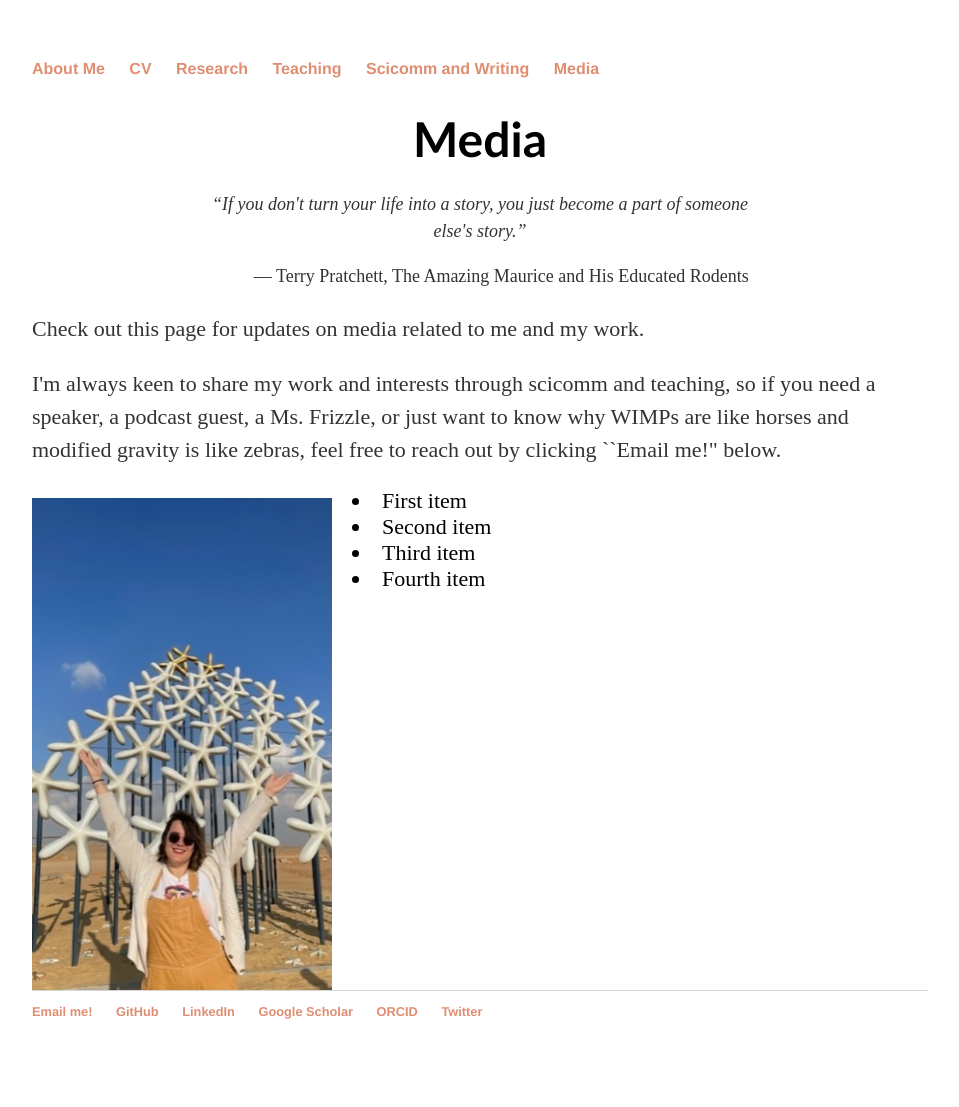
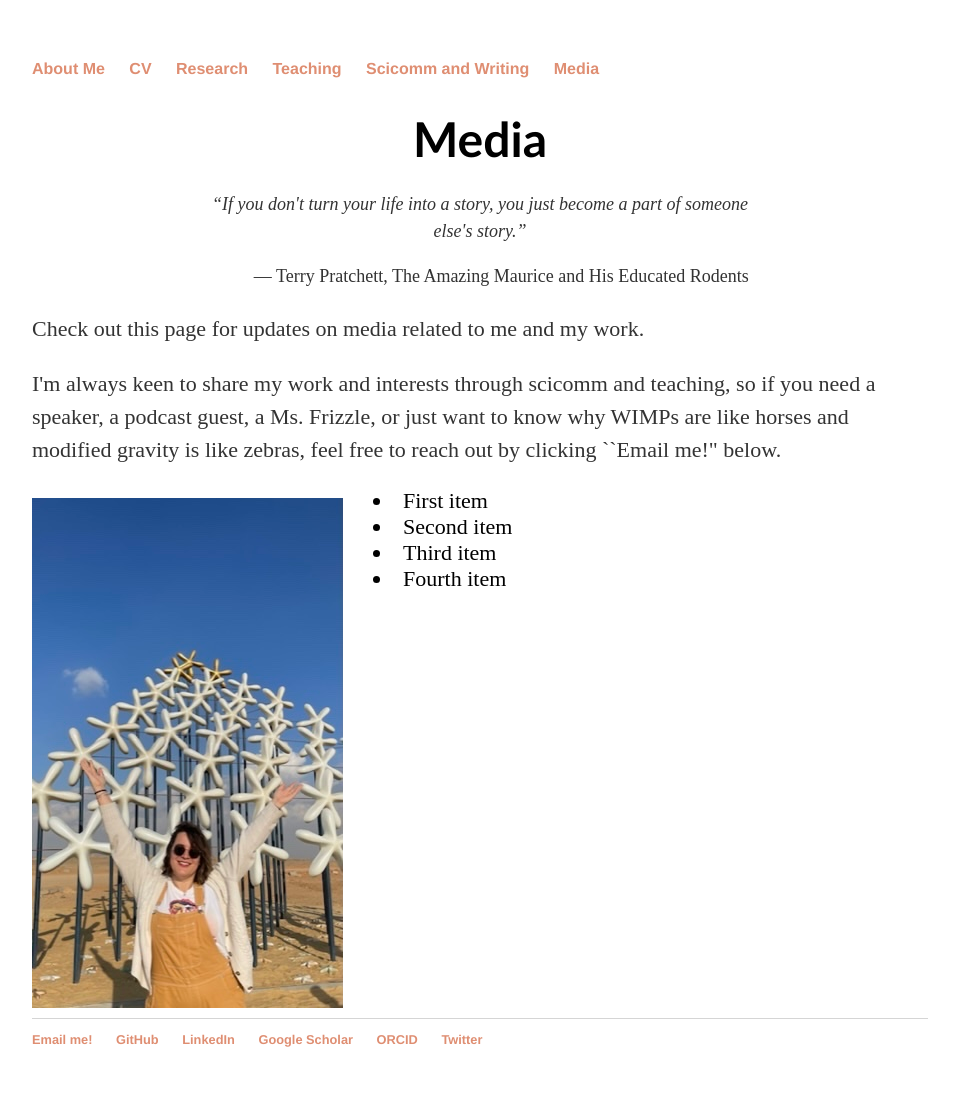
Before and after one commit to lunazagor/lunazagor.github.io, a Jekyll site: the page built from media/index.html, in a window 1280 px wide. Shown: the whole page, without its empty margins (160-1119 px from the left). Built offline with Jekyll 4.4.1, drawn with Linux system fonts in a browser that asks for light colours; before the commit the page ends 1079 px from its top, so only the background shows below that.

Commit message:
Update index.html

```diff
--- a/media/index.html
+++ b/media/index.html
@@ -40,12 +40,13 @@ title: Media
 	.image-list-container {
 		display: flex;
 		align-items: flex-start;
-		gap: 20px; /* Adjusts space between image and list */
+		gap: 30px; /* Adjusts space between image and list */
 	}
 	.image-list-container img {
-		max-width: 300px; /* Set desired max width */
+		max-width: 450px; /* Set desired max width */
 		height: auto;
 		margin-top: 10px; /* Adjusts space at the top */
+		margin-bottom: 10px; /* Adjusts space at the top */
 	}
 	.image-list-container ul {
 		text-align: left;
@@ -56,21 +57,6 @@ title: Media
 	}
       .section {
           margin-bottom: 0.0em;
-      }
-    	.TextWrap {
-		float: right;
-		margin: 20 px;
-    	}
-
-    	.TextWrapLeft {
-    		float: left;
-    		margin: 20 px;
-    	}
-
-    	.TextWrapRight {
-    		float: right;
-    		margin: 20 px;
-    	}
   </style>
 </head>
 <body>
```
